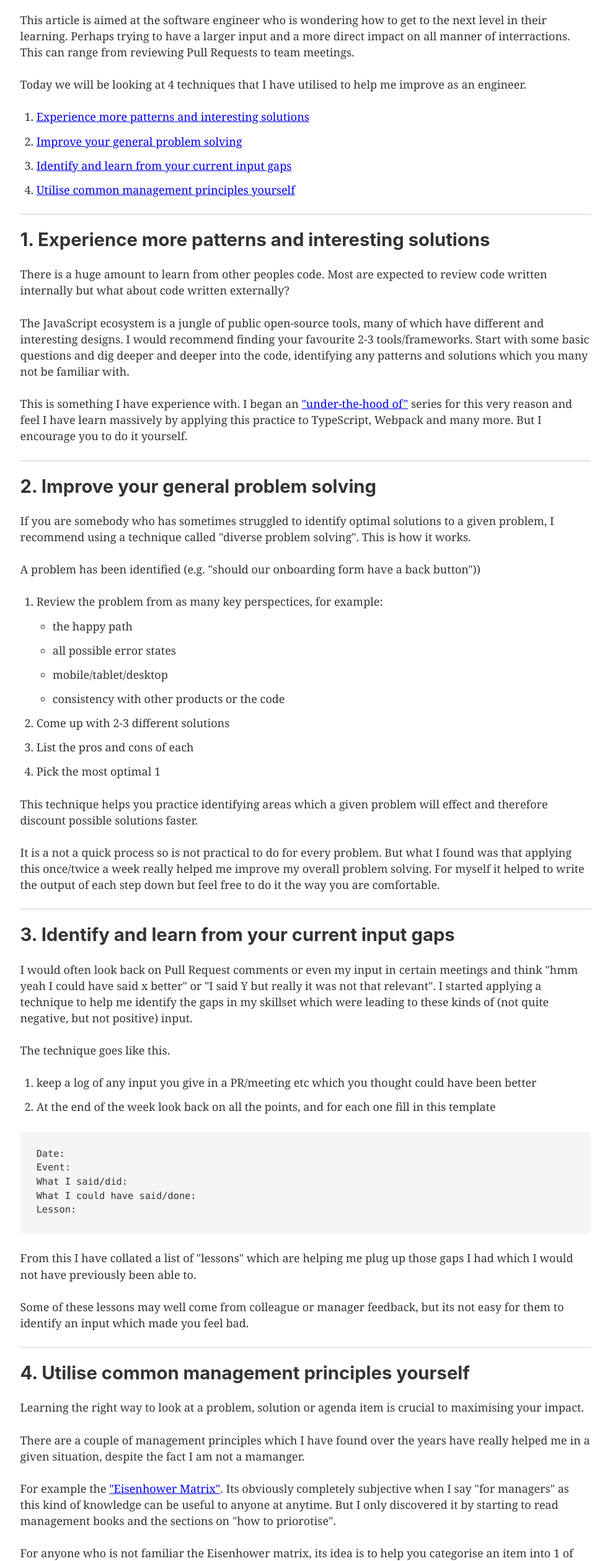
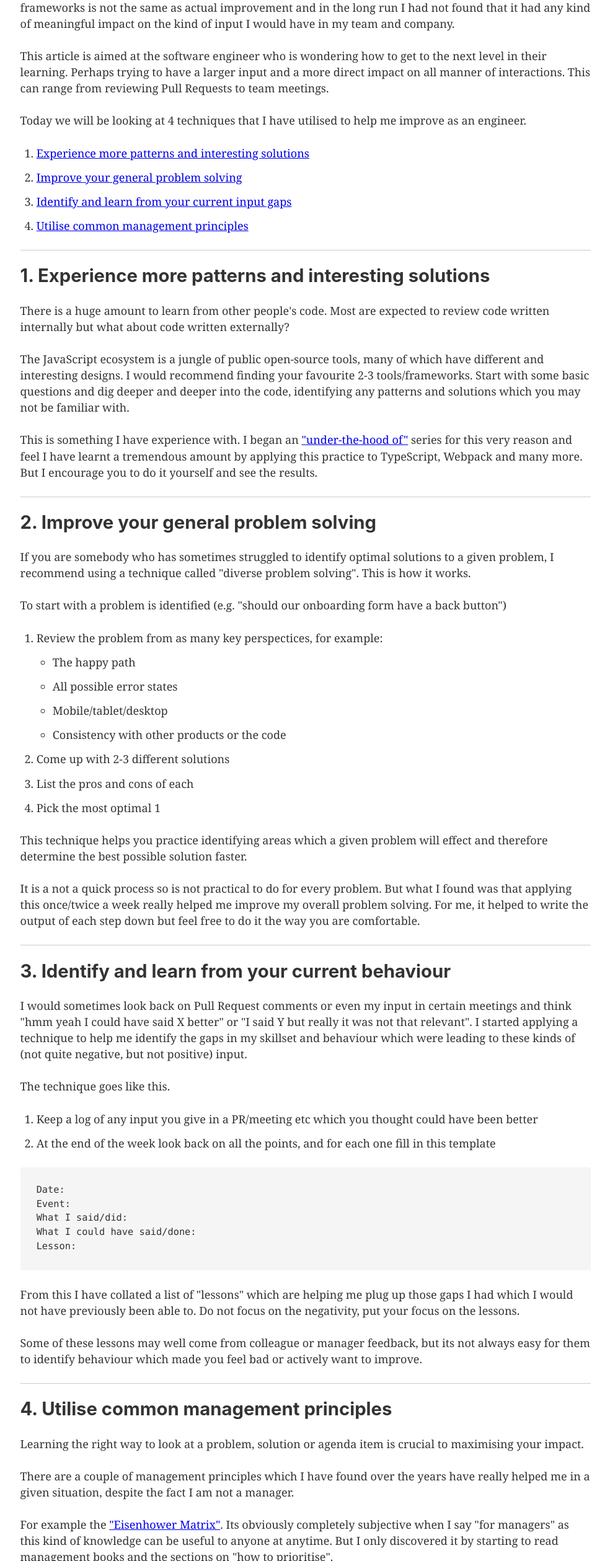
Before and after one commit to craigtaub/craigtaub.dev, a Gatsby site: page /about in a window 1280 px wide. Shown: the part 282-2800 px from the top of the page at 62% size, without its empty margins (147-1131 px from the left). Built offline with nearby package versions, Linux system fonts and the light colour scheme; Gatsby itself is replaced by a stand-in of ours; some packages are replaced by stand-ins of ours; code samples lack their colours.

Commit message:
Update and publish

````diff
--- a/src/markdown-pages/4-techniques-to-improve-as-a-software-dev.md
+++ b/src/markdown-pages/4-techniques-to-improve-as-a-software-dev.md
@@ -1,29 +1,29 @@
 ---
-path: "/4-techniques-to-imporove-as-a-software-dev"
-# date: "2020-08-16"
-title: "4 techniques to imporove as a software dev"
+path: "/4-techniques-to-improve-as-a-software-dev"
+date: "2020-08-16"
+title: "4 techniques to improve as a software dev"
 ---
 
-I spent many years struggling to improve as an engineer. Learning about modern and useful tools and frameworks is not the same as actual improvement and in the long run I have not found that it has any kind of meaningful impact on the kind of input I would have in my team and company.
+I spent many years struggling to improve as an engineer. Learning how to use modern tools and frameworks is not the same as actual improvement and in the long run I had not found that it had any kind of meaningful impact on the kind of input I would have in my team and company.
 
-This article is aimed at the software engineer who is wondering how to get to the next level in their learning. Perhaps trying to have a larger input and a more direct impact on all manner of interractions. This can range from reviewing Pull Requests to team meetings.
+This article is aimed at the software engineer who is wondering how to get to the next level in their learning. Perhaps trying to have a larger input and a more direct impact on all manner of interactions. This can range from reviewing Pull Requests to team meetings.
 
 Today we will be looking at 4 techniques that I have utilised to help me improve as an engineer.
 
 1. [Experience more patterns and interesting solutions](#1-experience-more-patterns-and-interesting-solutions)
 2. [Improve your general problem solving](#2-improve-your-general-problem-solving)
 3. [Identify and learn from your current input gaps](#3-identify-and-learn-from-your-current-input-gaps)
-4. [Utilise common management principles yourself](#4-utilise-common-management-principles-yourself)
+4. [Utilise common management principles](#4-utilise-common-management-principles)
 
 ---
 
 ## 1. Experience more patterns and interesting solutions
 
-There is a huge amount to learn from other peoples code. Most are expected to review code written internally but what about code written externally?
+There is a huge amount to learn from other people's code. Most are expected to review code written internally but what about code written externally?
 
-The JavaScript ecosystem is a jungle of public open-source tools, many of which have different and interesting designs. I would recommend finding your favourite 2-3 tools/frameworks. Start with some basic questions and dig deeper and deeper into the code, identifying any patterns and solutions which you many not be familiar with.
+The JavaScript ecosystem is a jungle of public open-source tools, many of which have different and interesting designs. I would recommend finding your favourite 2-3 tools/frameworks. Start with some basic questions and dig deeper and deeper into the code, identifying any patterns and solutions which you may not be familiar with.
 
-This is something I have experience with. I began an ["under-the-hood of"](/introducing-my-under-the-hood-of-series) series for this very reason and feel I have learn massively by applying this practice to TypeScript, Webpack and many more. But I encourage you to do it yourself.
+This is something I have experience with. I began an ["under-the-hood of"](/introducing-my-under-the-hood-of-series) series for this very reason and feel I have learnt a tremendous amount by applying this practice to TypeScript, Webpack and many more. But I encourage you to do it yourself and see the results.
 
 ---
 
@@ -31,28 +31,29 @@ This is something I have experience with. I began an ["under-the-hood of"](/intr
 
 If you are somebody who has sometimes struggled to identify optimal solutions to a given problem, I recommend using a technique called "diverse problem solving". This is how it works.
 
-A problem has been identified (e.g. "should our onboarding form have a back button"))
+To start with a problem is identified (e.g. "should our onboarding form have a back button")
+
 1. Review the problem from as many key perspectices, for example:
-    - the happy path
-    - all possible error states
-    - mobile/tablet/desktop
-    - consistency with other products or the code
+    - The happy path
+    - All possible error states
+    - Mobile/tablet/desktop
+    - Consistency with other products or the code
 2. Come up with 2-3 different solutions
 3. List the pros and cons of each
 4. Pick the most optimal 1
 
-This technique helps you practice identifying areas which a given problem will effect and therefore discount possible solutions faster.
+This technique helps you practice identifying areas which a given problem will effect and therefore determine the best possible solution faster.
 
-It is a not a quick process so is not practical to do for every problem. But what I found was that applying this once/twice a week really helped me improve my overall problem solving. For myself it helped to write the output of each step down but feel free to do it the way you are comfortable.
+It is a not a quick process so is not practical to do for every problem. But what I found was that applying this once/twice a week really helped me improve my overall problem solving. For me, it helped to write the output of each step down but feel free to do it the way you are comfortable.
 
 ---
 
-## 3. Identify and learn from your current input gaps
+## 3. Identify and learn from your current behaviour
 
-I would often look back on Pull Request comments or even my input in certain meetings and think "hmm yeah I could have said x better" or "I said Y but really it was not that relevant". I started applying a technique to help me identify the gaps in my skillset which were leading to these kinds of (not quite negative, but not positive) input.
+I would sometimes look back on Pull Request comments or even my input in certain meetings and think "hmm yeah I could have said X better" or "I said Y but really it was not that relevant". I started applying a technique to help me identify the gaps in my skillset and behaviour which were leading to these kinds of (not quite negative, but not positive) input.
 
 The technique goes like this.
-1. keep a log of any input you give in a PR/meeting etc which you thought could have been better
+1. Keep a log of any input you give in a PR/meeting etc which you thought could have been better
 2. At the end of the week look back on all the points, and for each one fill in this template
 
 ```
@@ -63,22 +64,22 @@ What I could have said/done:
 Lesson:
 ```
 
-From this I have collated a list of "lessons" which are helping me plug up those gaps I had which I would not have previously been able to.
+From this I have collated a list of "lessons" which are helping me plug up those gaps I had which I would not have previously been able to. Do not focus on the negativity, put your focus on the lessons.
 
-Some of these lessons may well come from colleague or manager feedback, but its not easy for them to identify an input which made you feel bad.
+Some of these lessons may well come from colleague or manager feedback, but its not always easy for them to identify behaviour which made you feel bad or actively want to improve.
 
 ---
 
-## 4. Utilise common management principles yourself
+## 4. Utilise common management principles
 
 Learning the right way to look at a problem, solution or agenda item is crucial to maximising your impact.
 
-There are a couple of management principles which I have found over the years have really helped me in a given situation, despite the fact I am not a mamanger.
+There are a couple of management principles which I have found over the years have really helped me in a given situation, despite the fact I am not a manager.
 
 For example the ["Eisenhower Matrix"](https://www.eisenhower.me/eisenhower-matrix/).
-Its obviously completely subjective when I say "for managers" as this kind of knowledge can be useful to anyone at anytime. But I only discovered it by starting to read management books and the sections on "how to priorotise".
+Its obviously completely subjective when I say "for managers" as this kind of knowledge can be useful to anyone at anytime. But I only discovered it by starting to read management books and the sections on "how to prioritise".
 
-For anyone who is not familiar the Eisenhower matrix, its idea is to help you categorise an item into 1 of
+For anyone who is not familiar with the Eisenhower matrix, its idea is to help you categorise an item into 1 of
 - Important and urgent
 - Important but not urgent
 - Not important but urgent
@@ -90,13 +91,17 @@ Its definitions I have always found very helpful:
 
 <img src="/images/eisenhower-matrix.png" alt="The matrix" width="350px">
 
-Inside a meeting or Pull Request I will always consider those 2 items and where the current issue fits in relation to it.
+Inside a meeting or Pull Request I will always consider those 2 definitions and where the current issue fits in relation to them.
+
+What I have found is that my reasoning has gotten stronger as my understanding on "why we would or would not do a task" has grown.
 
 There are many other principles which can improve the way you look at a problem or agenda item.
 
 ---
 
-I have spent the past 1-2 years using these techniques and I have really found my input has improved. I can look back on my entries from 12 months ago and clearly see that I learnt the lessons.
-The result of this is that I am much happier with my input and overall impact within my team but also my company.
+I have spent the past couple years using these techniques and I have really found my input has improved. I can look back on my entries from 12 months ago and clearly see that I learnt the lessons.
+
+The result of this is that I am much happier with my behaviour and overall impact within my team but also my company.
+
 If you have any ideas for other techiques I would love to hear them, please email or tweet me.
 Thanks, Craig
````
